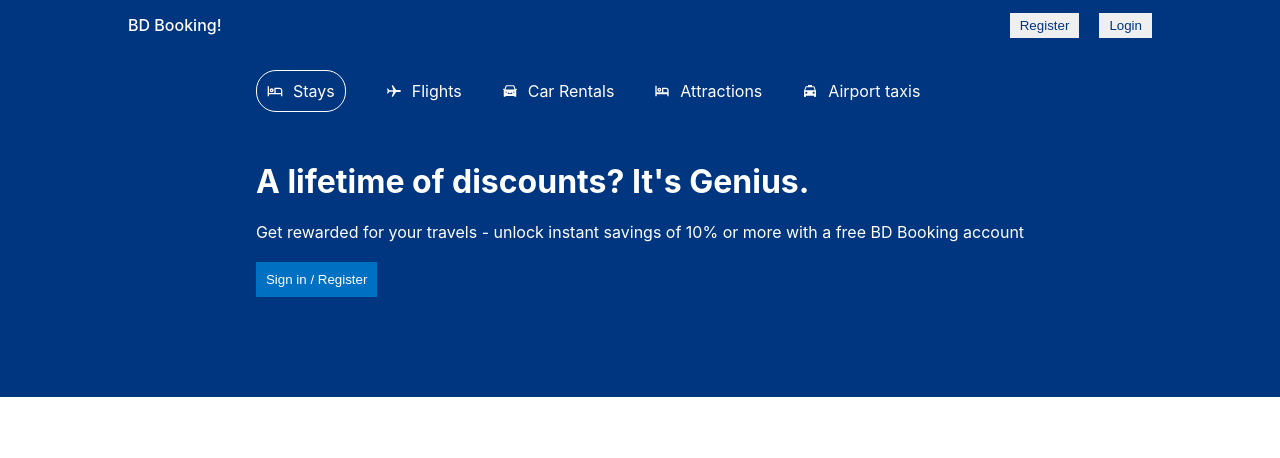
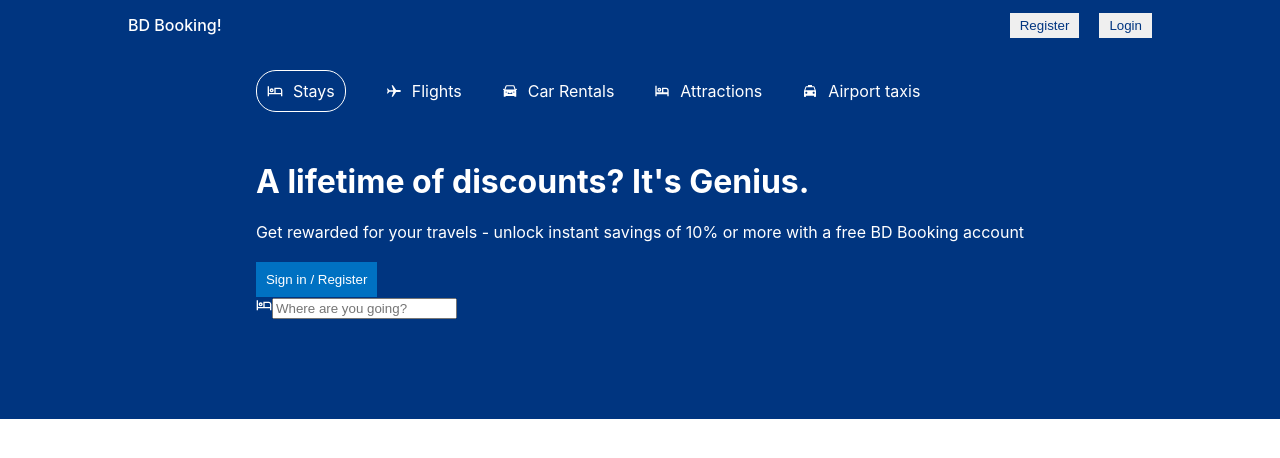
Before and after one commit to Shahriyar-Hosen/bd-booking, a React (Create React App) app: page / in a window 1280 px wide. Shown: the top 458 px of the page. Built offline with nearby package versions, Linux system fonts and the light colour scheme.

Commit message:
headerSearchItem

```diff
--- a/src/Components/Header/Header.jsx
+++ b/src/Components/Header/Header.jsx
@@ -3,6 +3,7 @@ import { MdOutlineHotel, MdLocalTaxi } from "react-icons/md";
 import { IoIosAirplane } from "react-icons/io";
 import { AiFillCar } from "react-icons/ai";
 import { RiHotelBedLine } from "react-icons/ri";
+import { FaRegCalendarAlt } from "react-icons/fa";
 import "./Header.css";
 
 const Header = () => {
@@ -37,6 +38,16 @@ const Header = () => {
           with a free BD Booking account{" "}
         </p>
         <button className="headerButton">Sign in / Register</button>
+        <div className="headerSearch">
+          <div className="headerSearchItem">
+            <MdOutlineHotel className="headerIcon" />
+            <input
+              type="text"
+              placeholder="Where are you going?"
+              className="headerSearchInput"
+            />
+          </div>
+        </div>
       </div>
     </div>
   );
```
